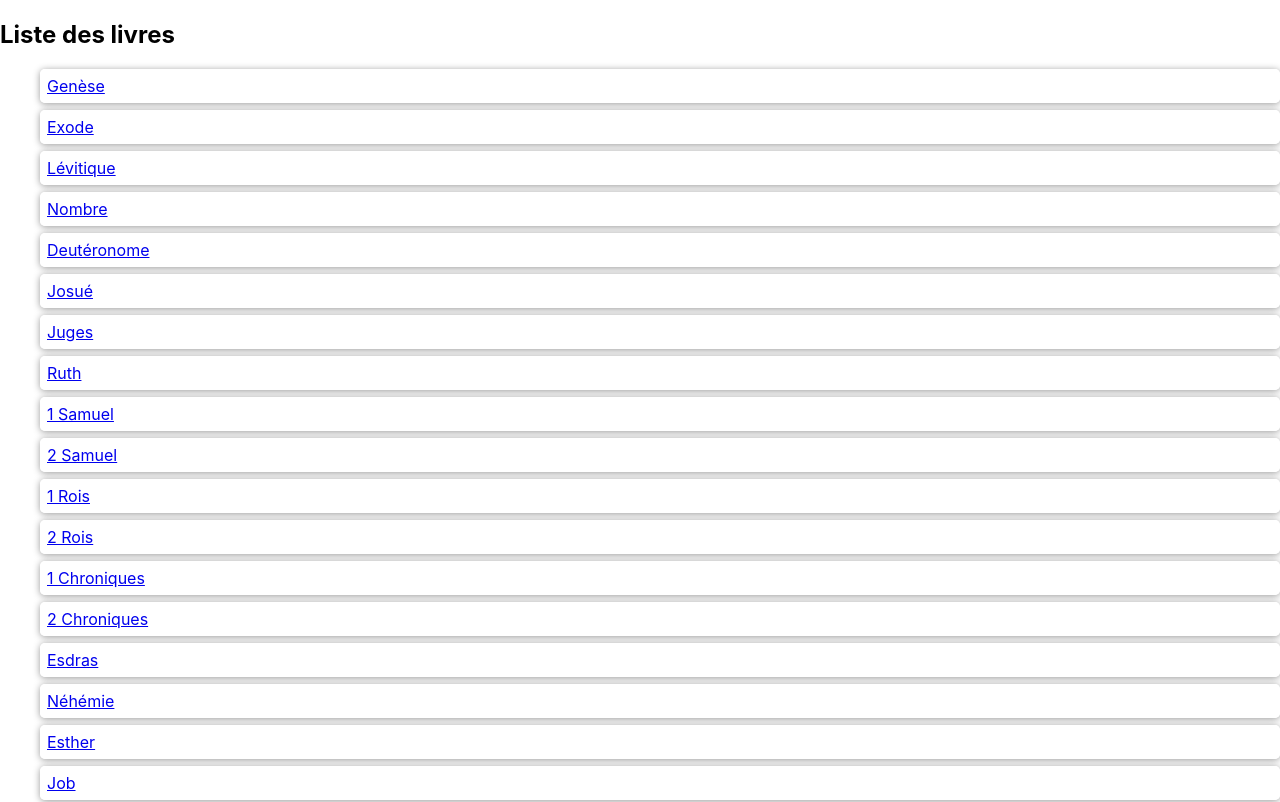
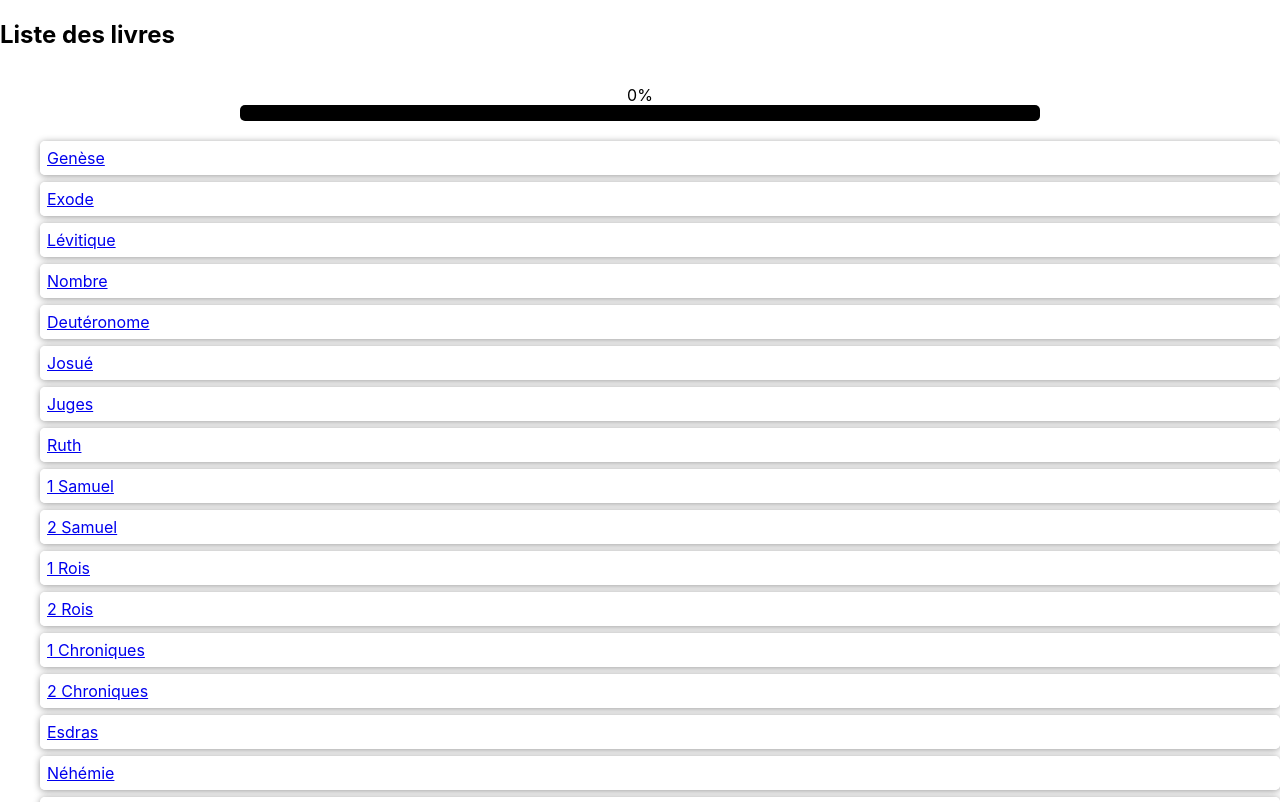
Before and after one commit to kaliacad/bible-tracker, a React (Create React App) app: page / in a window 1280 px wide. Shown: the top 802 px of the page. Built offline with nearby package versions, Linux system fonts and the light colour scheme.

Commit message:
Ajout d'une barre de progression globale

```diff
--- a/src/components/BookList.js
+++ b/src/components/BookList.js
@@ -1,34 +1,34 @@
-import { Link } from 'react-router-dom';
-import { books } from '../data/books';
+import { Link } from "react-router-dom";
+import { books } from "../data/books";
+import GlobalProgressBar from "./ProgressBar/GlobalProgressBar";
 
 export default function BookList() {
-
-  const listItems = books.map((book) =>
-    <Link to={`/books/${book.id}`}>
+  const listItems = books.map((book) => (
+    <Link to={`/books/${book.id}`} key={book.id.toString()}>
       <li
-        key={book.id.toString()}
         style={{
-          listStyleType: 'none',
-          borderRadius: '5px',
-          border: '2px solid #fff',
-          boxShadow: '0 1px 7px #999',
-          padding: '5px',
-          cursor: 'pointer'
+          listStyleType: "none",
+          borderRadius: "5px",
+          border: "2px solid #fff",
+          boxShadow: "0 1px 7px #999",
+          padding: "5px",
+          cursor: "pointer",
         }}
       >
         {book.title}
       </li>
     </Link>
-  );
+  ));
 
   return (
     <>
       <h2>Liste des livres</h2>
+      <GlobalProgressBar />
       <ul
         style={{
-          display: 'flex',
-          flexDirection: 'column',
-          gap: '7px'
+          display: "flex",
+          flexDirection: "column",
+          gap: "7px",
         }}
       >
         {listItems}
--- /dev/null
+++ b/src/components/ProgressBar/GlobalProgressBar.js
@@ -0,0 +1,25 @@
+import { books } from "../../data/books";
+
+function GlobalProgressBar() {
+  const bookTitles = books.map((book) => book.title);
+  const chapitresLus = bookTitles.reduce(
+    (acc, bookTitle) =>
+      acc + (JSON.parse(localStorage.getItem(bookTitle)) || []).length,
+    0
+  );
+  const totalChap = books.reduce((acc, book) => acc + book.chapter, 0);
+  const percentage = Math.round((chapitresLus * 100) / totalChap);
+
+  return (
+    <div className="container-progress">
+      <p>{percentage}%</p>
+      <div className={`progress-bar-container`}>
+        <div
+          className={`progress-bar segment-read-color`}
+          style={{ width: `${percentage}%` }}
+        ></div>
+      </div>
+    </div>
+  );
+}
+export default GlobalProgressBar;
--- a/src/components/ProgressBar/ProgressBar.css
+++ b/src/components/ProgressBar/ProgressBar.css
@@ -18,7 +18,7 @@
 }
 
 .segment-read-color {
-  background-color: #09F;
+  background-color: #09f;
 }
 
 .progress-bar {
--- a/src/components/ProgressBar/ProgressBar.js
+++ b/src/components/ProgressBar/ProgressBar.js
@@ -2,11 +2,10 @@ import React from "react";
 import "./ProgressBar.css";
 
 function ProgressBar({ percentage }) {
-
   return (
     <div className={`progress-bar-container`}>
       <div
-        className={`progress-bar segment-read-color }`}
+        className={`progress-bar segment-read-color`}
         style={{ width: `${percentage}%` }}
       ></div>
     </div>
```
Also changed, not shown: 1 other file (tests, documents, lock files or other folders).
